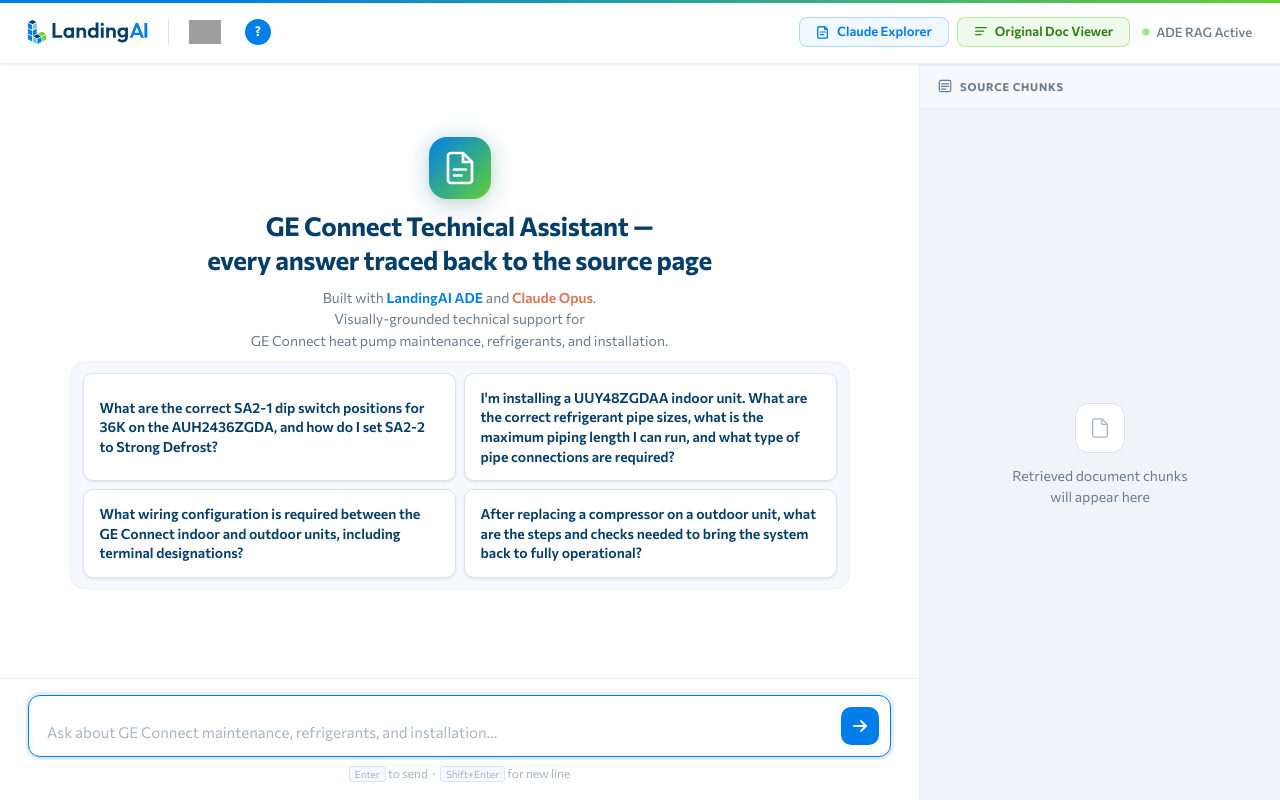
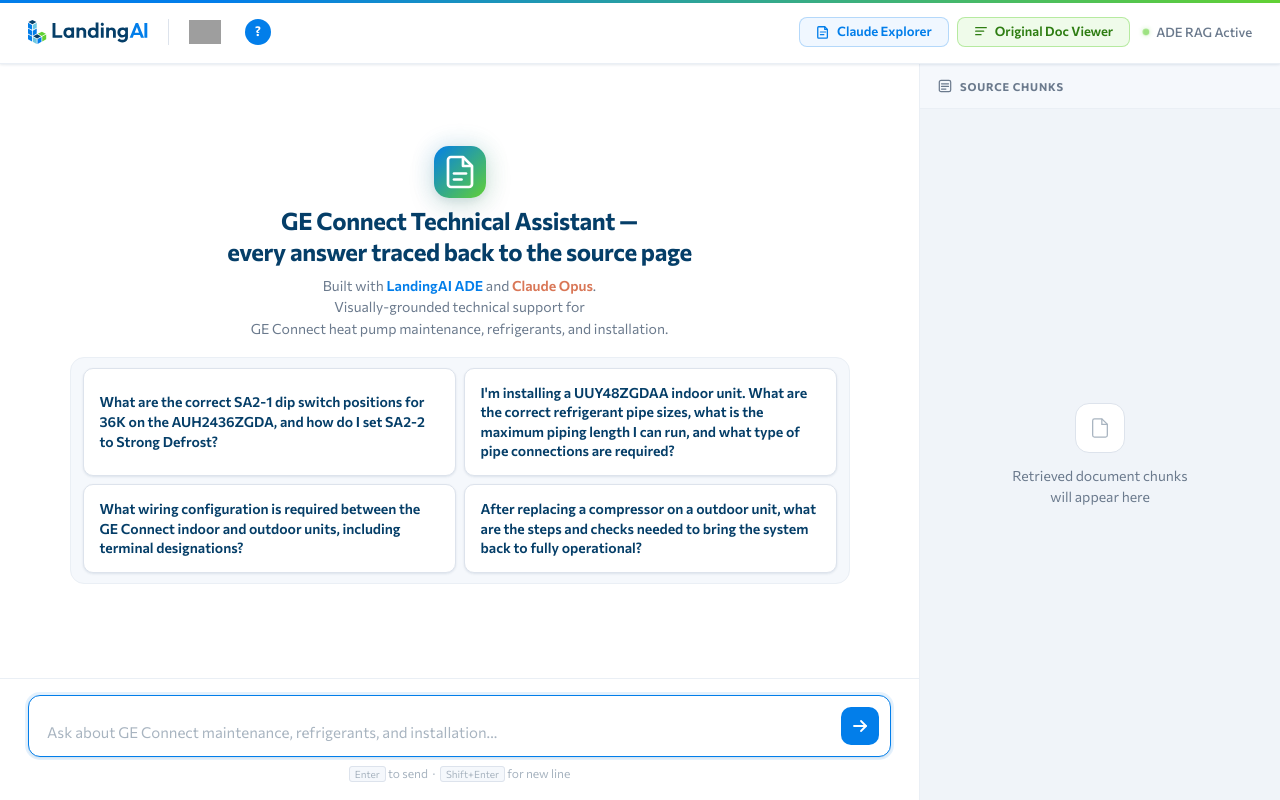
Before and after one commit to tnork/industrial-rag, a Flask app: page / in a window 1280 px wide. Run offline with Flask 3, Linux system fonts and the light colour scheme; some libraries are stand-ins or nearby versions; grey boxes are pictures that could not be loaded.

Commit message:
Welcome screen: tighten header spacing, add gap above chips
Co-Authored-By: Claude Sonnet 4.6 <noreply@anthropic.com>

```diff
--- a/templates/index.html
+++ b/templates/index.html
@@ -226,28 +226,28 @@
     .welcome {
       flex: 1; display: flex; flex-direction: column;
       align-items: center; justify-content: center;
-      gap: 10px; padding: 12px 32px 20px; text-align: center;
+      gap: 7px; padding: 6px 32px 10px; text-align: center;
     }
     .w-ring {
-      width: 62px; height: 62px; border-radius: 18px;
+      width: 52px; height: 52px; border-radius: 15px;
       background: var(--grad); position: relative;
       display: flex; align-items: center; justify-content: center;
       box-shadow: var(--sh-lg);
     }
     .w-ring::before {
       content: "";
-      position: absolute; inset: -5px; border-radius: 24px;
+      position: absolute; inset: -5px; border-radius: 22px;
       background: var(--grad); opacity: 0.12; filter: blur(10px);
     }
     .w-ring svg { position: relative; z-index: 1; }
-    .welcome h2 { font-size: 26px; font-weight: 700; color: var(--head); letter-spacing: -0.4px; max-width: 620px; line-height: 1.3; margin: 0; }
+    .welcome h2 { font-size: 24px; font-weight: 700; color: var(--head); letter-spacing: -0.4px; max-width: 620px; line-height: 1.3; margin: 0; }
     .welcome p { font-size: 14px; color: var(--muted); max-width: 560px; line-height: 1.55; margin: 0; }
     .welcome p strong { color: var(--blue); font-weight: 600; }
 
     .chips-wrap {
       background: var(--bg-mid); border: 1px solid var(--border-s);
       border-radius: 14px; padding: 10px 12px;
-      max-width: 780px; width: 100%;
+      max-width: 780px; width: 100%; margin-top: 10px;
     }
     .chips { display: grid; grid-template-columns: 1fr 1fr; gap: 8px; }
 
```
